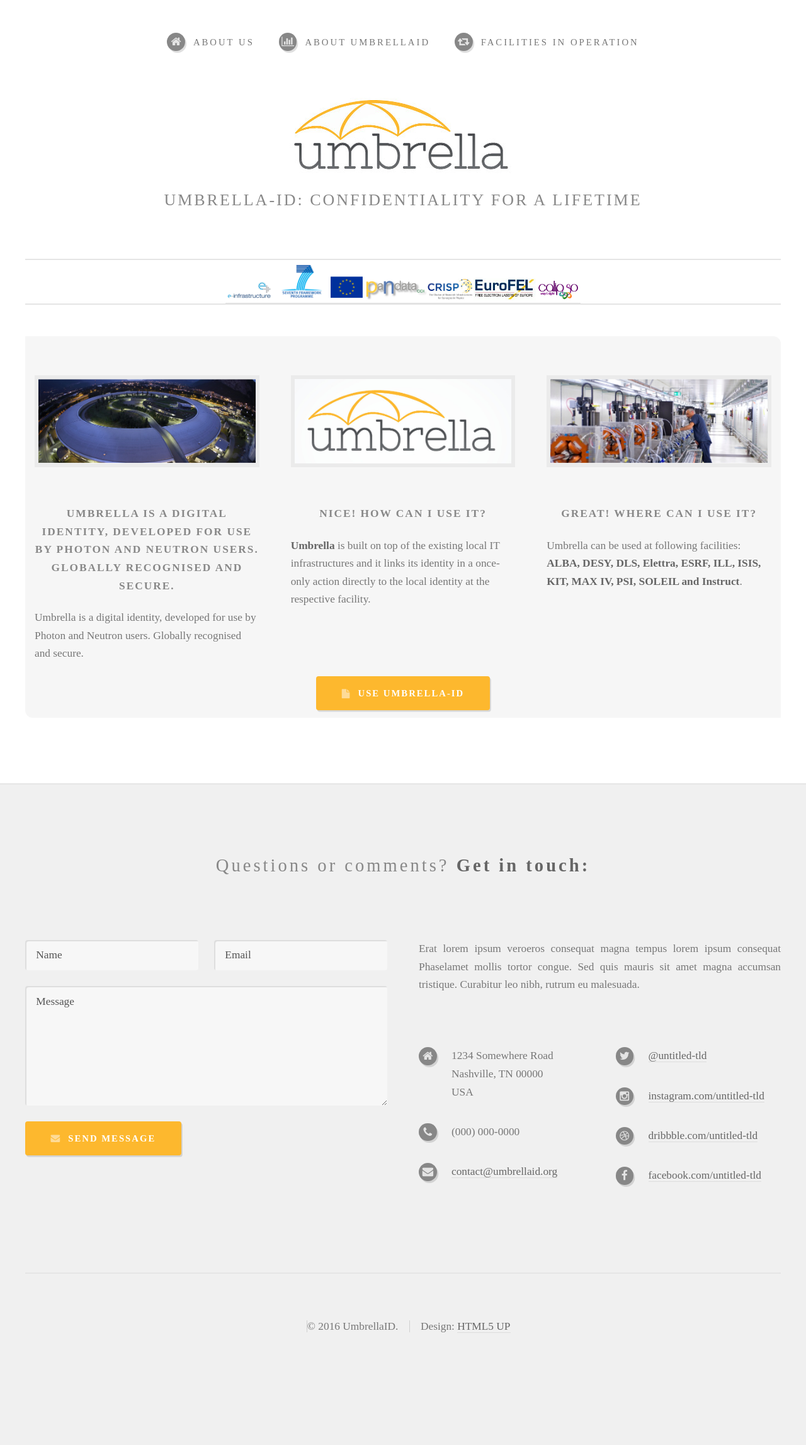
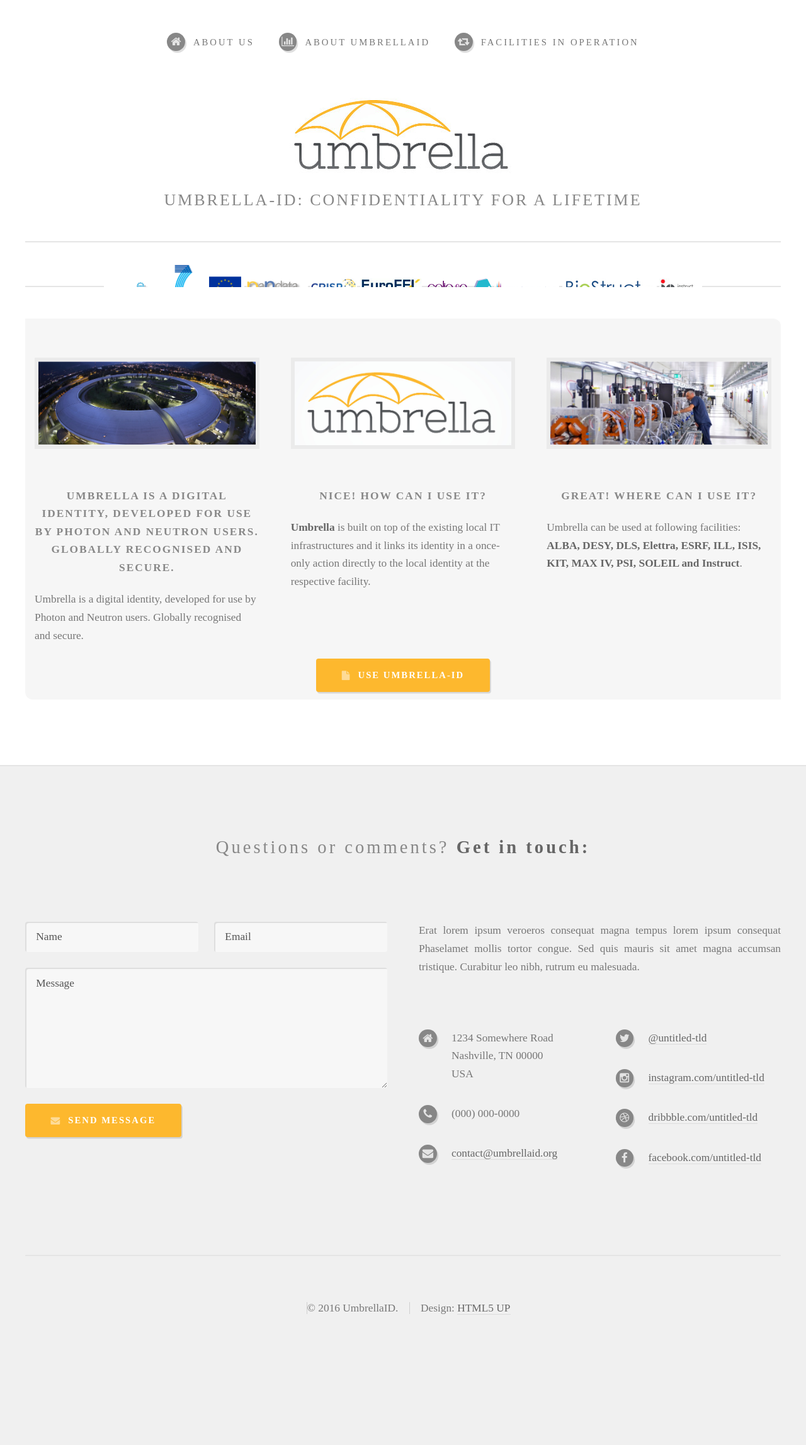
Before and after one commit to flowedback/flowedback.github.io, a Jekyll site: the page built from index.html, in a window 1280 px wide. Shown: the whole page at 63% size. Built offline with Jekyll 4.4.1, drawn with Linux system fonts in a browser that asks for light colours; some web fonts are replaced; after the commit the page ends 2266 px from its top, so only the background shows below that.

Commit message:
Update default.html

```diff
--- a/_layouts/default.html
+++ b/_layouts/default.html
@@ -23,7 +23,17 @@
 						<!-- Logo -->
 							<h1 id="logo"><a href="index.html"><img src="images/umbrella-logo-head.jpg" alt="UmbrellaID" class="resizeimage"></a></h1>
 							<p>Umbrella-id: Confidentiality for a lifetime</p>
-							<div class="partners"><a href="#"><img class="resizeimage" alt="e-infra" height="60" src="images/e-infra.logo_eu.gif"/></a><a target="_blank" href="http://www.pandata.eu"><img class="resizeimage" alt="PaNdata ODI" height="35" src="images/pandata-odi.png"/></a><a target="_blank" href="http://www.crisp-fp7.eu/"><img class="resizeimage" alt="CRISP" height="35" src="images/crisp.jpg"/></a><a target="_blank" href="http://www.iruvx.eu/"><img class="resizeimage" alt="EuroFEL" height="35" src="images/eurofel-logo.gif"/></a><a target="_blank" href="http://www.calipso.wayforlight.eu/"><img class="resizeimage" alt="CALIPSO" height="35" src="images/calipso.png"/></a></div><br class="clear"/></div>
+							<div class="partners">
+								<a href="#"><img class="resizeimage" alt="e-infra" height="60" src="images/e-infra.logo_eu.gif"/></a>
+								<a target="_blank" href="http://www.pandata.eu"><img class="resizeimage" alt="PaNdata ODI" height="35" src="images/pandata-odi.png"/></a>
+								<a target="_blank" href="http://www.crisp-fp7.eu/"><img class="resizeimage" alt="CRISP" height="35" src="images/crisp.jpg"/></a>
+								<a target="_blank" href="http://www.iruvx.eu/"><img class="resizeimage" alt="EuroFEL" height="35" src="images/eurofel-logo.gif"/></a>
+								<a target="_blank" href="http://www.calipso.wayforlight.eu/"><img class="resizeimage" alt="CALIPSO" height="35" src="images/calipso.png"/></a>
+								<a target="_blank" href="http://nmi3.eu/"><img class="resizeimage" alt="NMI3" height="35" src="images/nmi3.png"/></a>
+								<a target="_blank" href="https://www.fels-of-europe.eu/"><img class="resizeimage" alt="FELSOFEUROPE" height="35" src="images/felsofeurope.png"/></a>
+								<a target="_blank" href="http://www.biostruct-x.eu/"><img class="resizeimage" alt="BIOSTRUCTX" height="35" src="images/biostructx.png"/></a>
+								<a target="_blank" href="https://www.structuralbiology.eu//"><img class="resizeimage" alt="INSTRUCT" height="35" src="images/instruct.jpg"/></a>
+							</div>
 						<!-- Nav -->
 							<nav id="nav">
 								<ul>
```
